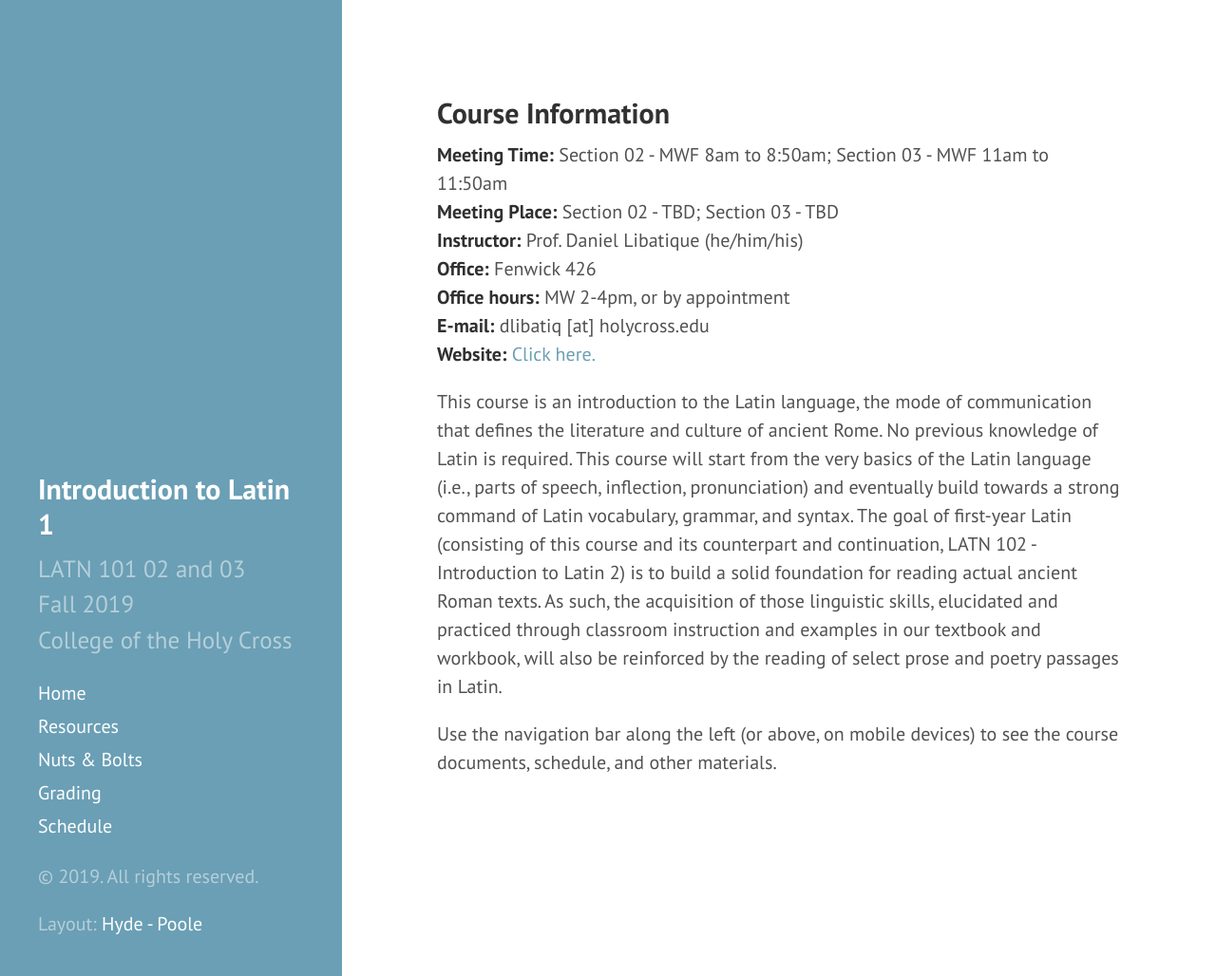
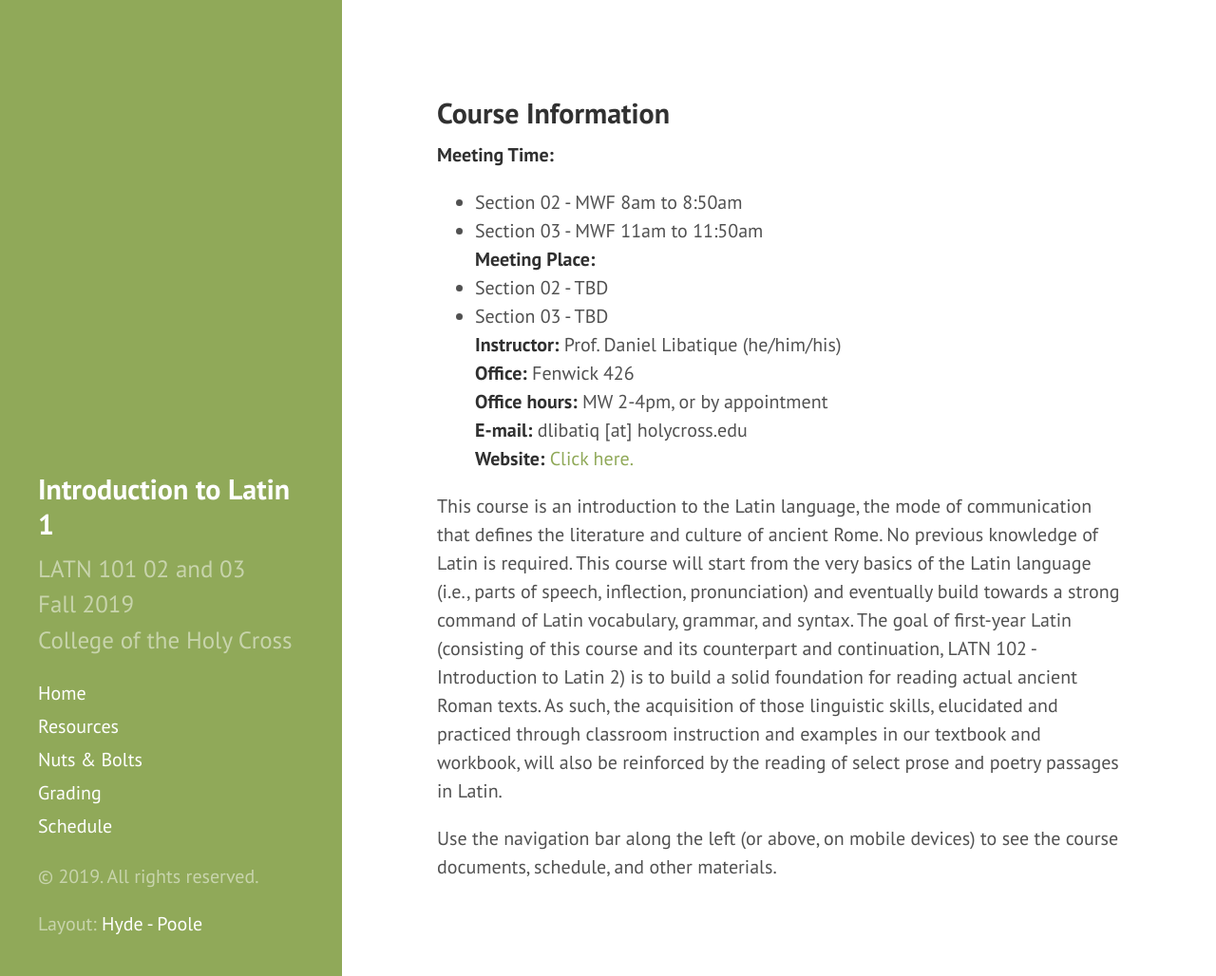
Before and after one commit to DLibatique/LATN102-S20, a Jekyll site: the page built from index.md, in a window 1280 px wide and 1028 px high. Shown: the whole window at 95% size. Built offline with Jekyll 4.4.1, drawn with Linux system fonts in a browser that asks for light colours; comment, search, counter and statistics services are not loaded.

Commit message:
updated info, color, sections

```diff
--- a/_layouts/default.html
+++ b/_layouts/default.html
@@ -3,7 +3,7 @@
 
   {% include head.html %}
 
-  <body class="theme-base-0d">
+  <body class="theme-base-0b">
 
     {% include sidebar.html %}
 
--- a/index.md
+++ b/index.md
@@ -4,8 +4,12 @@ title: Home
 ---
 
 ## Course Information
-**Meeting Time:** Section 02 - MWF 8am to 8:50am; Section 03 - MWF 11am to 11:50am
-**Meeting Place:** Section 02 - TBD; Section 03 - TBD
+**Meeting Time:**
+- Section 02 - MWF 8am to 8:50am
+- Section 03 - MWF 11am to 11:50am
+**Meeting Place:**
+- Section 02 - TBD
+- Section 03 - TBD
 **Instructor:** Prof. Daniel Libatique (he/him/his)
 **Office:** Fenwick 426
 **Office hours:** MW 2-4pm, or by appointment
```
Also changed, not shown: 3-nuts.md (+1 -1 lines), 1 other file.
